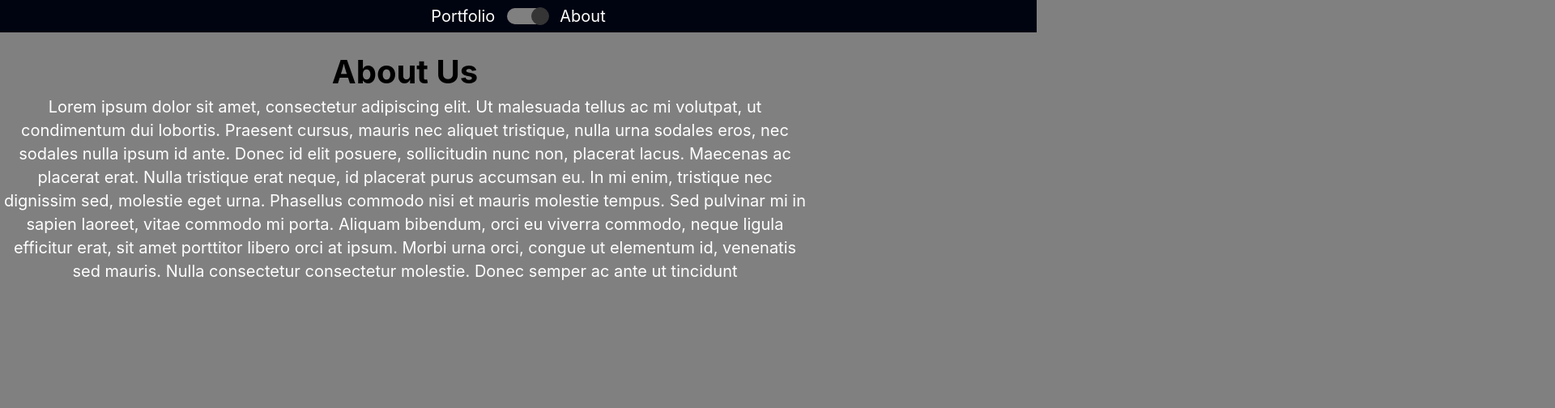
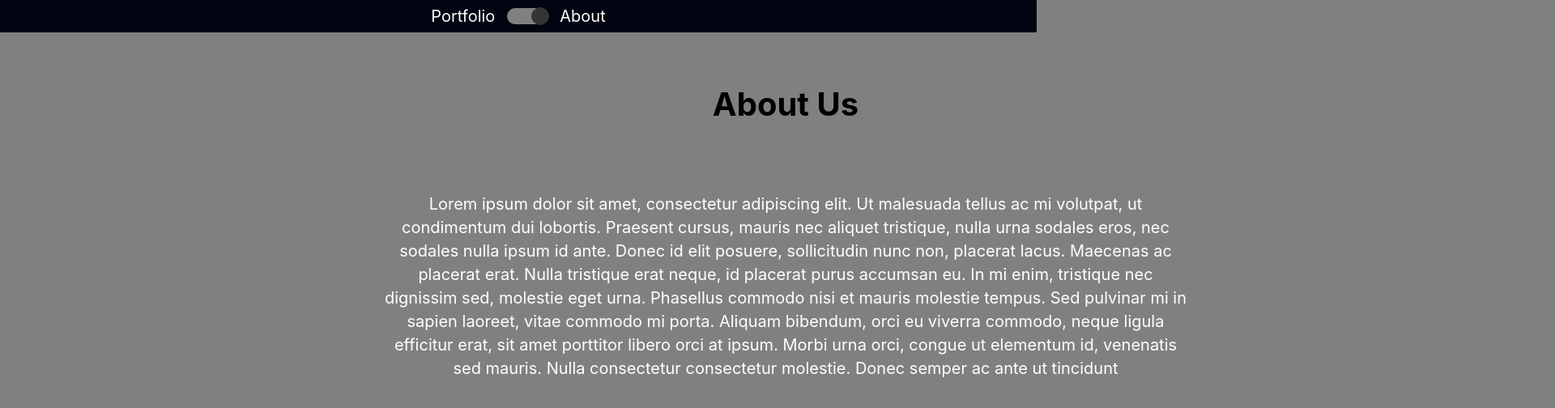
Before and after one commit to laurirannu/portfolio, a React (Create React App) app: page / in a window 1280 px wide. Both pictures are taken after a click on the element 651 px from the left and 20 px from the top of the page. Shown: the top 504 px of the page at 81% size, 1920 px wide, since content can reach past the window. Built offline with nearby package versions, Linux system fonts and the light colour scheme.

Commit message:
the most ghetto solution to a problem, ever

```diff
--- a/src/About/About.css
+++ b/src/About/About.css
@@ -2,11 +2,15 @@
     display: block;
     position: relative;
     text-align: center;
-    width: 100%;
+    width: 97rem;
 }
 
 .content {
     display: inline-block;
     max-width: 1000px;
-    margin: 0 auto;
+    margin-top: 4rem;
 }
+
+.title {
+    margin-top: 5rem;
+}
--- a/src/About/About.js
+++ b/src/About/About.js
@@ -4,6 +4,7 @@ import Rotate from 'react-reveal/Rotate';
 import './About.css';
 
 const ZoomExample = (props) => {
+
     return (
         <div className="content-wrapper">
             <Rotate >
--- a/src/App.js
+++ b/src/App.js
@@ -30,6 +30,10 @@ class App extends Component {
     lorem: " Lorem ipsum dolor sit amet, consectetur adipiscing elit. Ut malesuada tellus ac mi volutpat, ut condimentum dui lobortis. Praesent cursus, mauris nec aliquet tristique, nulla urna sodales eros, nec sodales nulla ipsum id ante. Donec id elit posuere, sollicitudin nunc non, placerat lacus. Maecenas ac placerat erat. Nulla tristique erat neque, id placerat purus accumsan eu. In mi enim, tristique nec dignissim sed, molestie eget urna. Phasellus commodo nisi et mauris molestie tempus. Sed pulvinar mi in sapien laoreet, vitae commodo mi porta. Aliquam bibendum, orci eu viverra commodo, neque ligula efficitur erat, sit amet porttitor libero orci at ipsum. Morbi urna orci, congue ut elementum id, venenatis sed mauris. Nulla consectetur consectetur molestie. Donec semper ac ante ut tincidunt"
   }
 
+  componentDidUpdate() {
+      window.scrollTo(0, 0);
+  }
+
   handleSlider = () => {
     this.setState({picturePage: !this.state.picturePage})
   }
--- a/src/Portfolio Items/Items.css
+++ b/src/Portfolio Items/Items.css
@@ -8,6 +8,7 @@ body {
 .main-content {
     min-height: 100vh;
     margin-top: 3rem;
+    width: 100%;
 }
 
 .portfolio {
```
